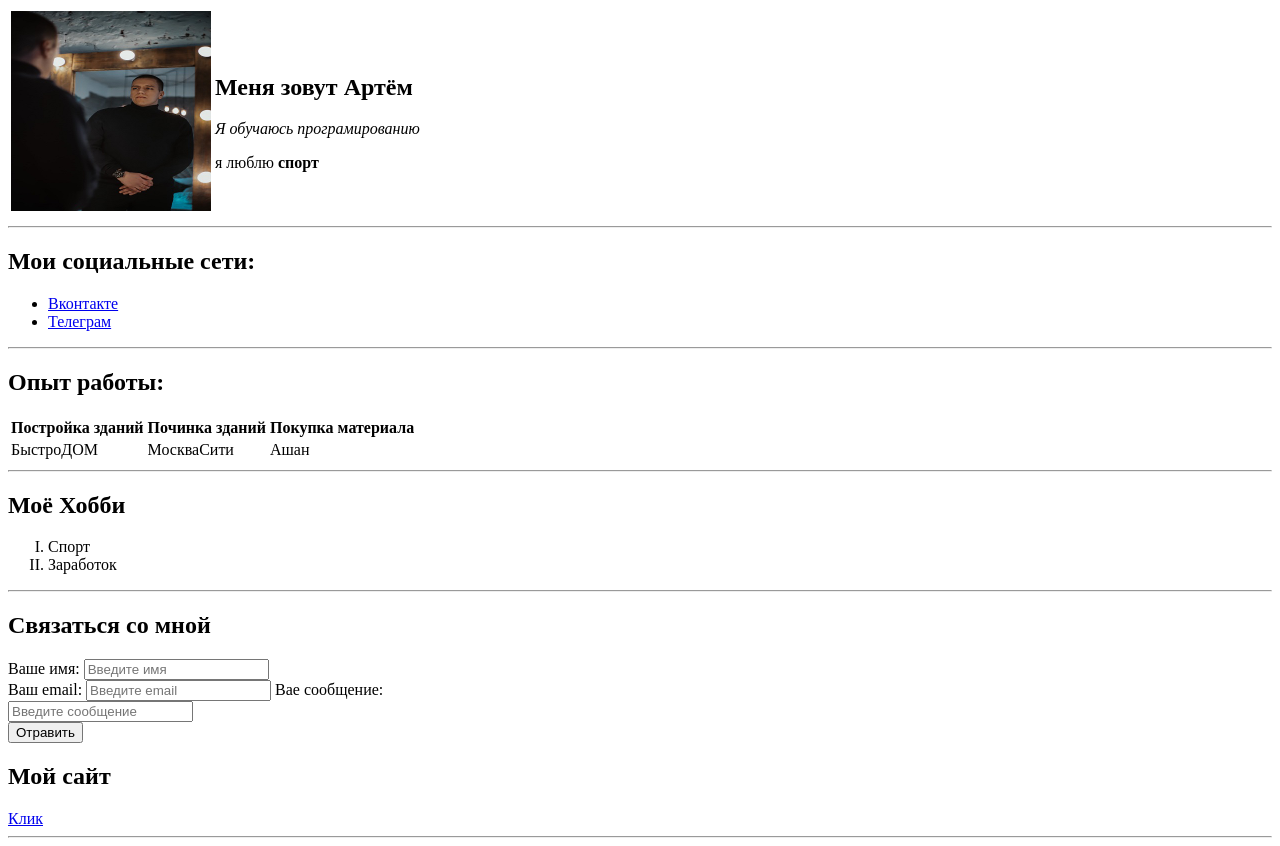
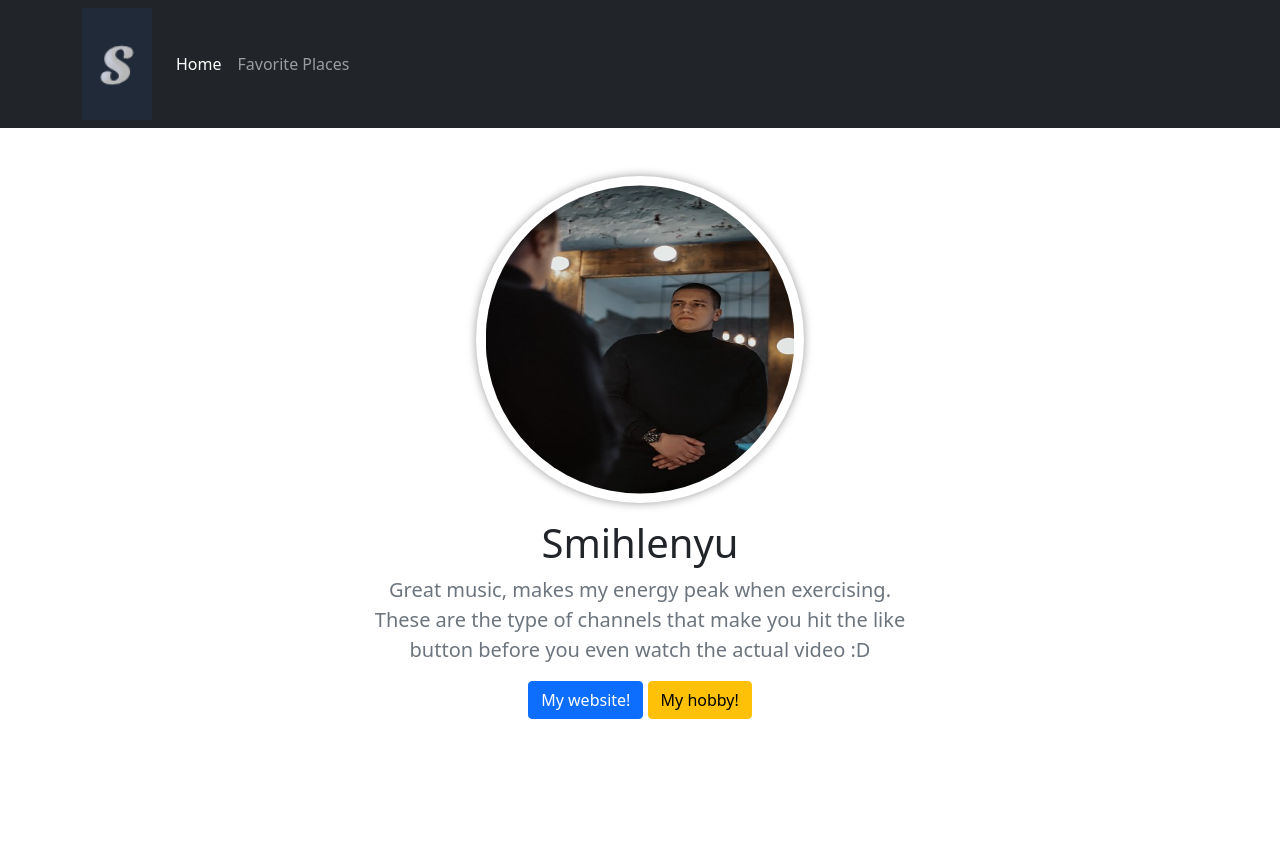
Before and after one commit to Smihlenyu/SM, a plain HTML site: page Index.html in a window 1280 px wide. After the commit the page ends 800 px from the top, so only its background shows below. Drawn offline with nearby package versions, Linux system fonts and the light colour scheme.

Commit message:
Update Index.html

```diff
--- a/Index.html
+++ b/Index.html
@@ -1,71 +1,85 @@
 <!DOCTYPE html>
-<lang="en">
+<html lang="en">
   <head>
     <meta charset="UTF-8" />
-    <title>Resume</title>
+    <meta name="viewport" content="width=device-width, initial-scale=1.0" />
+    <title>Artem Ilin</title>
+    <link
+      href="https://cdn.jsdelivr.net/npm/bootstrap@5.1.3/dist/css/bootstrap.min.css"
+      rel="stylesheet"
+      integrity="sha384-1BmE4kWBq78iYhFldvKuhfTAU6auU8tT94WrHftjDbrCEXSU1oBoqyl2QvZ6jIW3"
+      crossorigin="anonymous"
+    />
+    <script
+      src="https://cdn.jsdelivr.net/npm/bootstrap@5.1.3/dist/js/bootstrap.bundle.min.js"
+      integrity="sha384-ka7Sk0Gln4gmtz2MlQnikT1wXgYsOg+OMhuP+IlRH9sENBO0LRn5q+8nbTov4+1p"
+      crossorigin="anonymous"
+    ></script>
+    <style>
+      .rounded-image {
+        width: 60%;
+        border-radius: 50%;
+        box-shadow: 0 0 10px rgba(0, 0, 0, 0.4);
+        padding: 0.6em;
+        margin-bottom: 1em;
+      }
+    </style>
   </head>
-    <table cellspasing="15">
-      <tr>
-        <td>
-          <Img src="img.jpg" alt="Smihlenyu" width="200">
-        </td>
-        <td>
-<h2>Меня зовут Артём</h2>
-<p><em>Я обучаюсь програмированию</em></p>я люблю <strong>спорт</strong>
-        </td>
-      </tr>
-    </table>
-    <hr>
-    <h2>Мои социальные сети:</h2>
-    <ul type="disc">
-      <li><a href="https://vk.com/id223701787" target="_blank">Вконтакте </a></li>
-      <li><a href="https://t.me/smihlenyu" target="_blank">Телеграм</a></li>
-    </ul>
-    <hr>
-    <h2>Опыт работы: </h2>
-      <table {
-        display: table;
-        border-collapse: separate;
-        border-spacing: 2px;
-        border-color: grey;
-    }>
-        <tr>
-          <th> Постройка зданий</th>
-          <th>Починка зданий</th>
-          <th>Покупка материала</th>
-        </tr>
-        <tr>
-          <td>БыстроДОМ</td>
-          <td> МоскваСити</td>
-          <td>Ашан</td>
-        </tr>
-      </table>
-      <hr>
-    <h2>Моё Хобби</h2>
-    <ol type="I">
-      <li>Спорт</li>
-      <Li>Заработок</Li>
-    </ol>
-    <hr>
-    <h2>Связаться со мной</h2>
-    <form>
-      <label for="name">Ваше имя:</label>
-      <input type="text" id="name"
-     placeholder="Введите имя">
-     <br>
-      <label for="email">Ваш email:</label>
-      <input type="text" id="email"
-     placeholder="Введите email">
-     <label for="email">Вае сообщение:</label>
-     <br>
-     <input type="text" id="email"
-    placeholder="Введите сообщение">
-     <br>
-     <input type="submit" value="Отравить">
-
-    </form>
-    <h2>Мой сайт</h2>
-    <a href="Youtube.html" target="_blank" >Клик</a>
-    <hr>
+  <body>
+    <nav class="navbar navbar-expand-lg navbar-dark bg-dark">
+      <div class="container">
+        <a class="navbar-brand p-0" href="/">
+          <img src="S.png" alt="Smihelnyu" width="70" />
+        </a>
+        <button
+          class="navbar-toggler"
+          type="button"
+          data-bs-toggle="collapse"
+          data-bs-target="#navbarNav"
+          aria-controls="navbarNav"
+          aria-expanded="false"
+          aria-label="Toggle navigation"
+        >
+          <span class="navbar-toggler-icon"></span>
+        </button>
+        <div class="collapse navbar-collapse" id="navbarNav">
+          <ul class="navbar-nav">
+            <li class="nav-item">
+              <a class="nav-link active" aria-current="page" href="/">Home</a>
+            </li>
+            <li class="nav-item">
+              <a class="nav-link" href="places.html">Favorite Places</a>
+            </li>
+          </ul>
+        </div>
+      </div>
+    </nav>
+    <div class="container text-center my-5">
+      <div class="row">
+        <div class="col-lg-6 col-md-8 mx-auto">
+          <img class="rounded-image" src="img.jpg" alt="Smihlenyu" />
+          <h1 class="fw-light">Smihlenyu</h1>
+          <p class="lead text-muted">
+            Great music, makes my energy peak when exercising. <br />
+            These are the type of channels that make you hit the like button
+            before you even watch the actual video :D
+          </p>
+          <a
+            href="https://vk.com/zapresch"
+            target="_blank"
+            class="btn btn-primary"
+          >
+            My website!
+          </a>
+          <a
+            href="https://ru.tradingview.com/chart/w4IGkHhk/"
+            target="_blank"
+            class="btn btn-warning"
+          >
+            My hobby!
+          </a>
+        </div>
+      </div>
+    </div>
   </body>
 </html>
```
